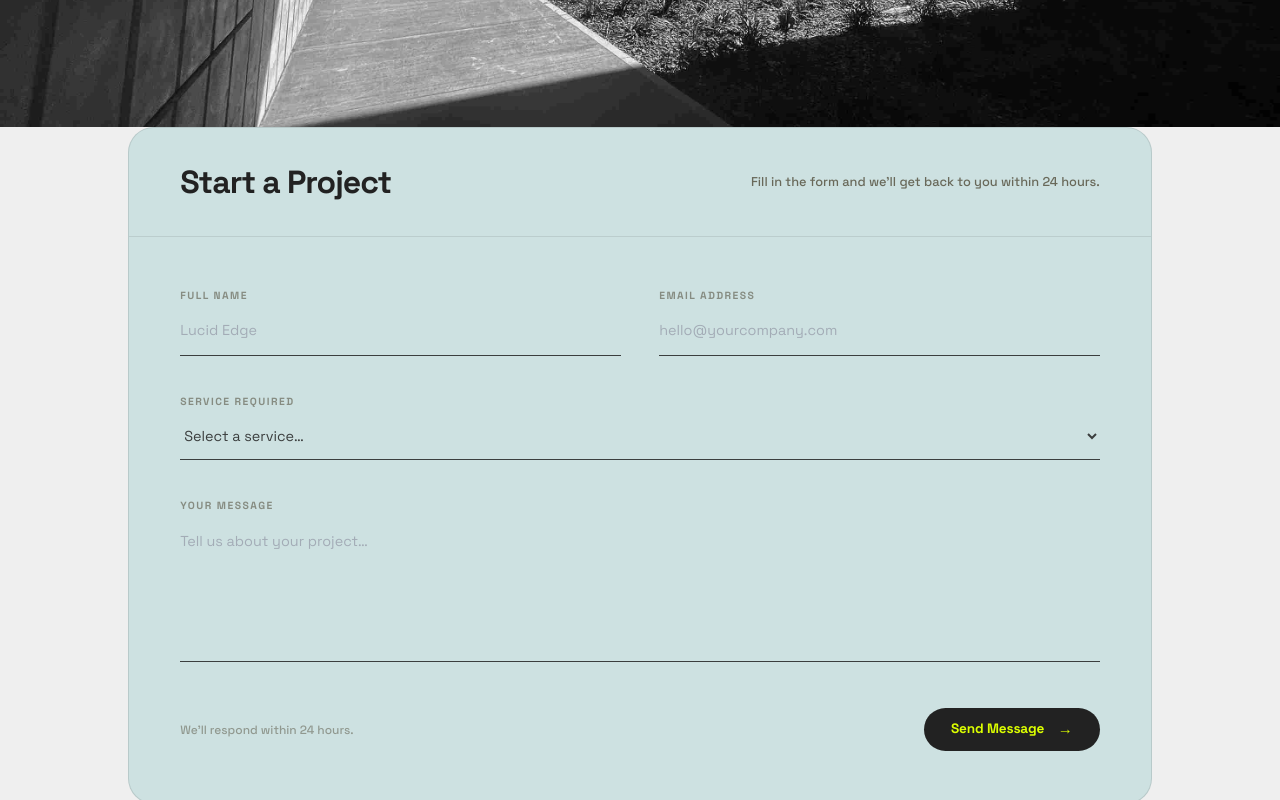
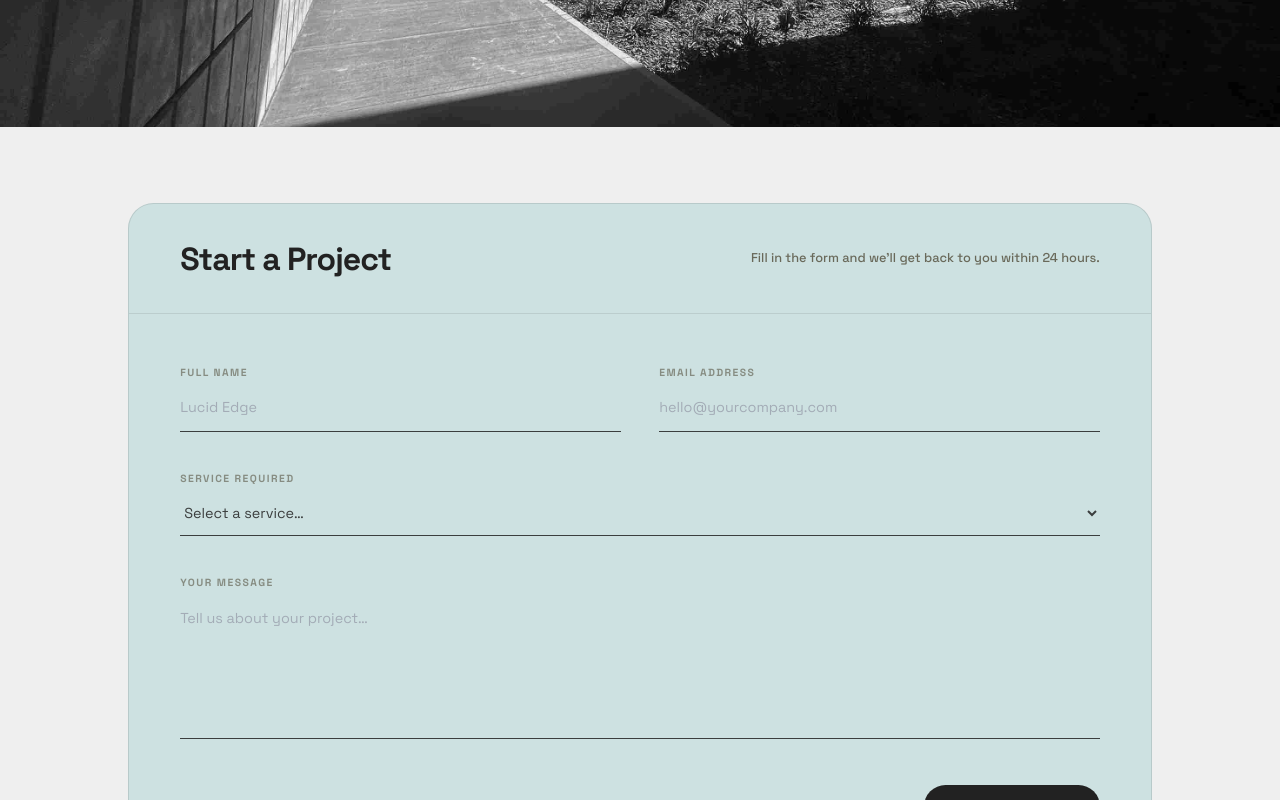
Before and after one commit to kashi992/lucid-edge-portfolio, a React (Vite) app: page /contact in a window 1280 px wide. Shown: the part 1060-1860 px from the top of the page. Built offline with nearby package versions, Linux system fonts and the light colour scheme.

Commit message:
updated 28 auguest 2026 12.40PM

```diff
--- a/src/components/AboutSection.jsx
+++ b/src/components/AboutSection.jsx
@@ -449,7 +449,7 @@ export default function AboutSection({ loaded }) {
                 zIndex: 5,
                 width: "100vw",
                 height: "100vh",
-                backgroundImage: "url('/images/about-juan-mora.jpg')",
+                backgroundImage: "url('/images/bridge-about-image.webp')",
                 backgroundPosition: "50%",
                 backgroundSize: "cover",
                 opacity: 0,
--- a/src/components/ContactForm.jsx
+++ b/src/components/ContactForm.jsx
@@ -71,8 +71,8 @@ export default function ContactForm() {
     <section
       ref={sectionRef}
       data-nav="grey"
-      className="w-screen flex flex-col items-center"
-      style={{ background: "var(--bg-warm)", paddingBottom: "6vw" }}
+      className="w-screen flex flex-col items-center py-[6vw]"
+      style={{ background: "var(--bg-warm)"}}
     >
       <div
         ref={wrapRef}
--- a/src/components/ServicesSection.jsx
+++ b/src/components/ServicesSection.jsx
@@ -100,7 +100,7 @@ function ServiceRow({ service, index }) {
       <div ref={lineRef} className="w-full h-[1px]" style={{ background: "var(--bg-grey)" }} />
 
       {/* Number + title */}
-      <div className="flex items-start gap-[3vw]">
+      <div className="flex items-start gap-[3vw] md:w-full w-fit mx-auto">
         <span
           ref={numRef}
           className="flex-shrink-0 text-[0.75rem] font-bold tracking-[0.12em] xl:pt-[0.6em]"
@@ -125,7 +125,7 @@ function ServiceRow({ service, index }) {
         </div>
 
         <div
-          className="flex-shrink-0 rounded-full w-[0.65vw] h-[0.65vw] min-w-[9px] min-h-[9px] mt-[0.9em]"
+          className="flex-shrink-0 rounded-full w-[0.65vw] h-[0.65vw] min-w-[9px] min-h-[9px] md:mt-[0.9em] mt-2"
           style={{ background: "var(--orange1)" }}
         />
       </div>
@@ -146,7 +146,7 @@ function ServiceRow({ service, index }) {
       {/* Project reference callout */}
       {service.projectRef && (
         <p
-          className="m-0 font-medium leading-[160%] md:pl-[3.8vw]"
+          className="m-0 font-medium leading-[160%] md:pl-[3.8vw] md:text-start text-center"
           style={{
             fontFamily: "var(--font)",
             fontSize: "clamp(0.8rem, 0.95vw, 0.95rem)",
@@ -181,7 +181,7 @@ function ServiceRow({ service, index }) {
               <div
                 key={i}
                 ref={r => (cardInnerRefs.current[i] = r)}
-                className={`flex-1 min-w-0 rounded-[10px] overflow-hidden will-change-transform ${service.gridCols ? "" : " md:h-[200px]"}`}
+                className={`flex-1 min-w-0 rounded-[10px] overflow-hidden will-change-transform ${service.gridCols ? "" : " md:h-[250px]"}`}
                 style={{ boxShadow: "0 12px 40px rgba(0,0,0,0.12)", ...(service.gridCols ? { aspectRatio: "16/9" } : {}) }}
               >
                 {item.type === "img"
```
Also changed, not shown: public/images/about-juan-mora.jpg (deleted), public/images/bridge-about-image.webp (added).
